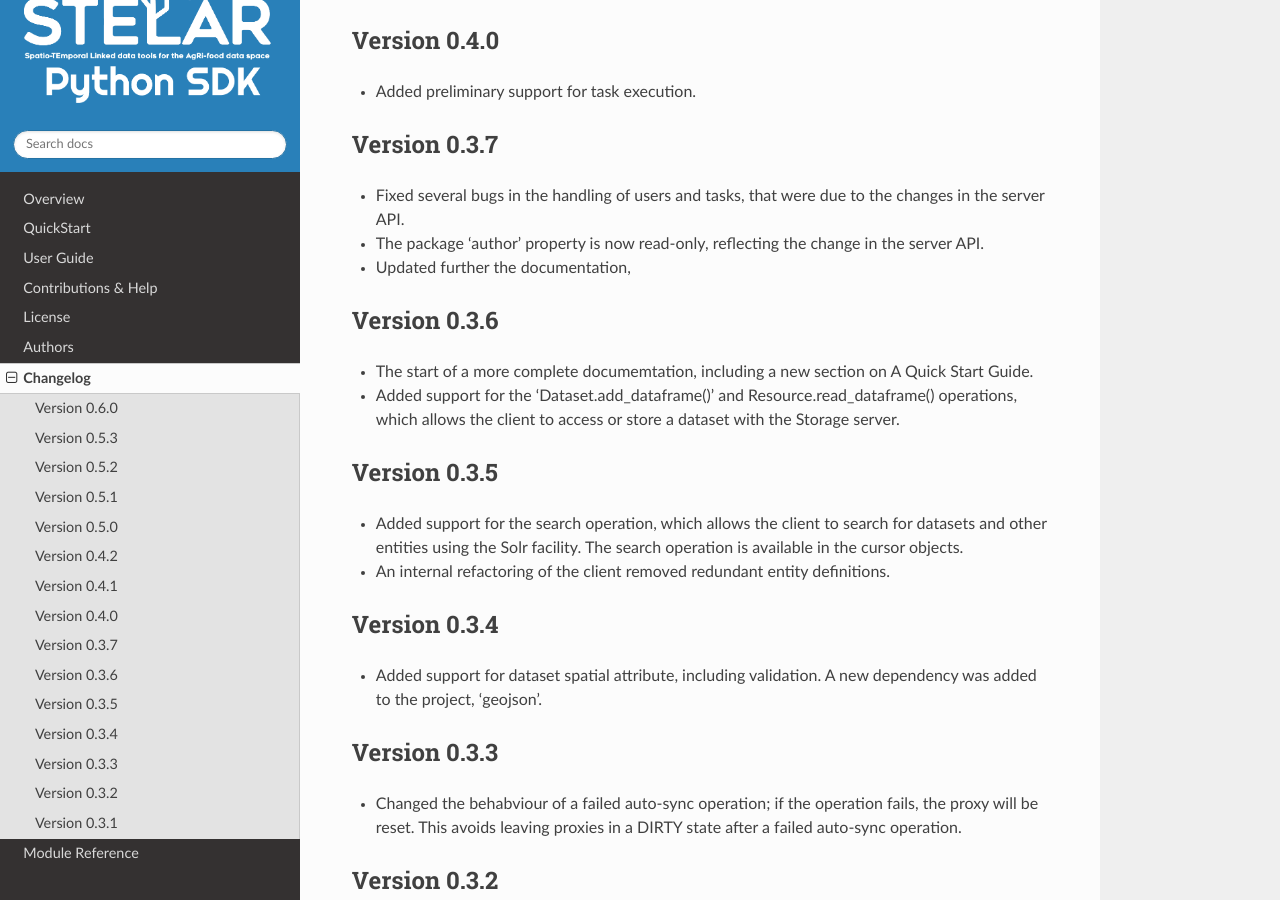
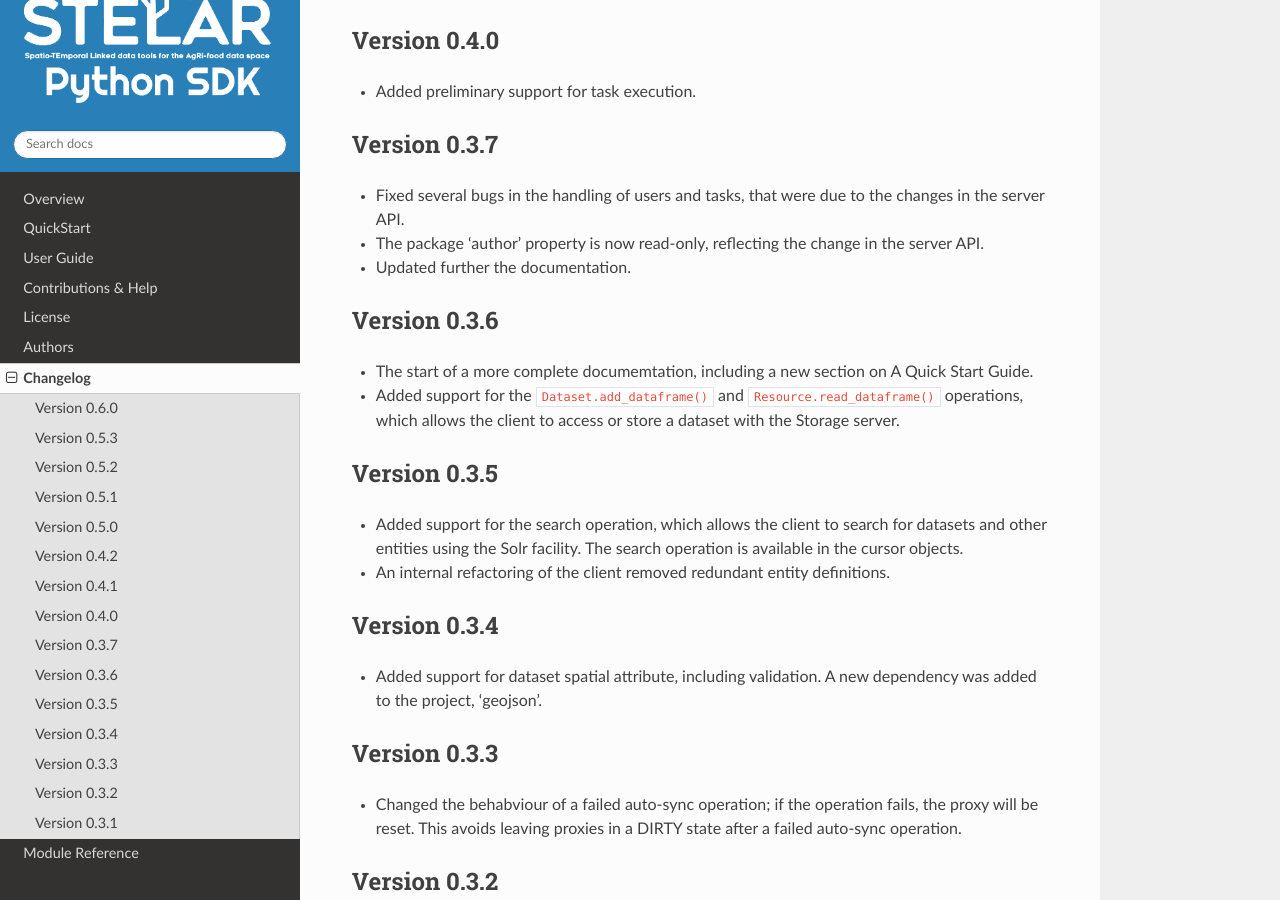
Before and after one commit to stelar-eu/stelar_client, a Sphinx documentation site: the page built from docs/changelog.rst, in a window 1280 px wide and 900 px high, scrolled down 984 px. Built offline with Sphinx 7.4.7 and the Read the Docs theme 3.1.0, drawn with Linux system fonts in a browser that asks for light colours; the version number is read from the project's files by our own code.

```diff
--- a/CHANGELOG.rst
+++ b/CHANGELOG.rst
@@ -57,15 +57,16 @@ Version 0.3.7
   changes in the server API.
 - The package 'author' property is now read-only, reflecting the change in the
   server API.
-- Updated further the documentation,
+- Updated further the documentation.
 
 Version 0.3.6
 =============
 
 - The start of a more complete documemtation, including a new section on A
   Quick Start Guide.
-- Added support for the 'Dataset.add_dataframe()' and Resource.read_dataframe() operations,
-  which allows the client to access or store a dataset with the Storage server.
+- Added support for the ``Dataset.add_dataframe()`` and
+  ``Resource.read_dataframe()`` operations, which allows the
+  client to access or store a dataset with the Storage server.
 
 Version 0.3.5
 =============
--- a/docs/datacatalog.rst
+++ b/docs/datacatalog.rst
@@ -569,7 +569,7 @@ An example:
     # This will create a new vocabulary with the given name, title and description.
     # The `vocab` variable will be a proxy for the newly created vocabulary.
 
-    dset.add_tags('devstatus:alpha'))
+    dset.add_tags('devstatus:alpha')
     # Tag a dataset
 
 Tags that do not belong to a vocabulary are called *free tags*. By contrast, tags that
```
Also changed, not shown: 1 other file.
